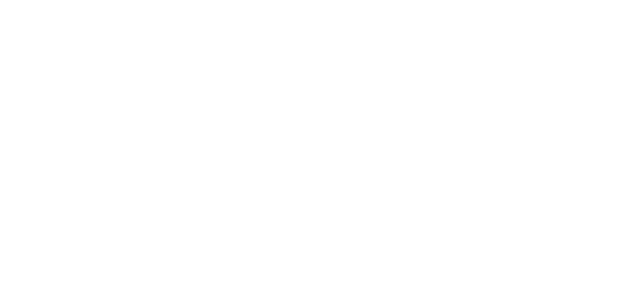
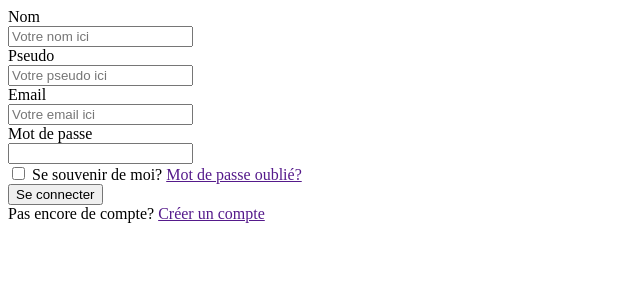
Before and after one commit to shadowchrist100/projet_reseau_social, a PHP site: page /vues/clients/connexion.php in a window 1280 px wide. Before the commit the part shown is empty. Shown: the top 300 px of the page, without its empty margins (0-640 px from the left). Run offline with PHP 8.4, Linux system fonts and the light colour scheme.

Commit message:
Implémentation de la page de connexion

```diff
--- a/vues/clients/connexion.php
+++ b/vues/clients/connexion.php
@@ -1,3 +1,55 @@
 <?php
 
 ?>
+<!DOCTYPE html>
+<html lang="en">
+<head>
+    <meta charset="UTF-8">
+    <meta name="viewport" content="width=device-width, initial-scale=1.0">
+    <title>Document</title>
+</head>
+<body>
+    <form action="" method="post" enctype="multipart/form-data">
+        <div class="">
+            <label for="name" class="">Nom</label>
+            <div>
+                <span class=""></span>
+                <input type="text" name="name" class="" placeholder="Votre nom ici" required >
+            </div>
+        </div>
+        <div>
+            <label for="pseudo" class="">Pseudo</label>
+            <div>
+                <span class><i class=""></i></span>
+                <input type="text" name="pseudo" class="" placeholder="Votre pseudo ici" required >
+            </div>
+        </div>
+        <div>
+            <label for="email" class="">Email</label>
+            <div>
+                <span class=""><i class=""></i></span>
+                <input type="email" class="" name="email" placeholder="Votre email ici" required >
+            </div>
+        </div>
+        <div>
+            <label for="password" class="">Mot de passe</label>
+            <div>
+                <span class=""><i class=""></i></span>
+                <input type="password" class="" name="password" required >
+            </div>
+        </div>
+        <div>
+            <div>
+                <input type="checkbox" class="" name="remember" required >
+                <label for="remember" class="">Se souvenir de moi?</label>
+                <a href=""class="">Mot de passe oublié?</a>
+            </div>
+        </div>
+        <button type="submit" class="" >Se connecter</button>
+    </form>
+    <div class="">
+        <span class="">Pas encore de compte?</span>
+        <a href="" class="">Créer un compte</a>
+    </div>
+</body>
+</html>
```
Also changed, not shown: vues/clients/inscription.php (line endings or trailing spaces).
